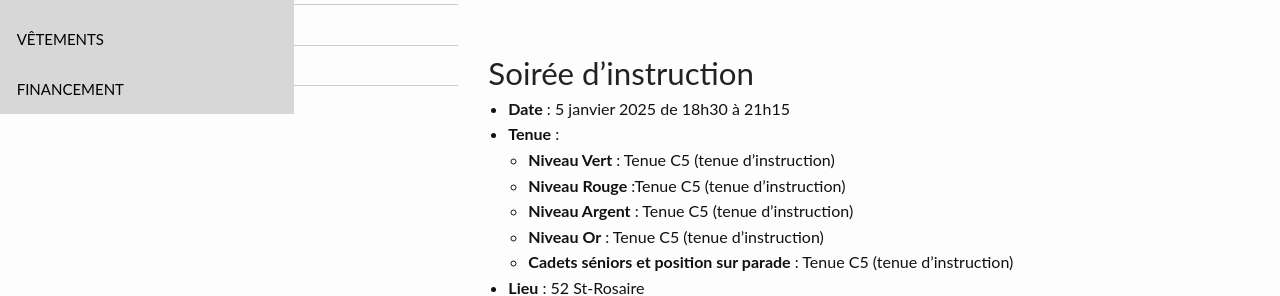
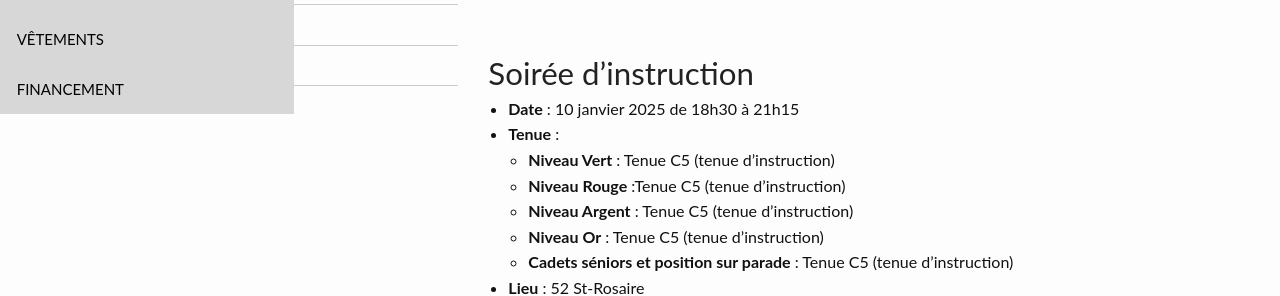
Before and after one commit to CC2920/web, a Jekyll site: the page built from _communications/messages.md, in a window 1280 px wide and 900 px high. Shown: the part 286-582 px from the top of the window. Built offline with Jekyll 4.4.1, drawn with Linux system fonts in a browser that asks for light colours; some of the changed text lies outside the part shown.

Commit message:
Correction

```diff
--- a/_communications/messages.md
+++ b/_communications/messages.md
@@ -5,7 +5,7 @@ layout: "messages"
 
 ## Soirée d'instruction
 
-- **Date** : 5 janvier 2025 de 18h30 à 21h15
+- **Date** : 10 janvier 2025 de 18h30 à 21h15
 - **Tenue** :
   - **Niveau Vert** : Tenue C5 (tenue d'instruction)
   - **Niveau Rouge** :Tenue C5 (tenue d'instruction)
```
Also changed, not shown: other parts of _communications/messages.md (+1 -1 lines).
